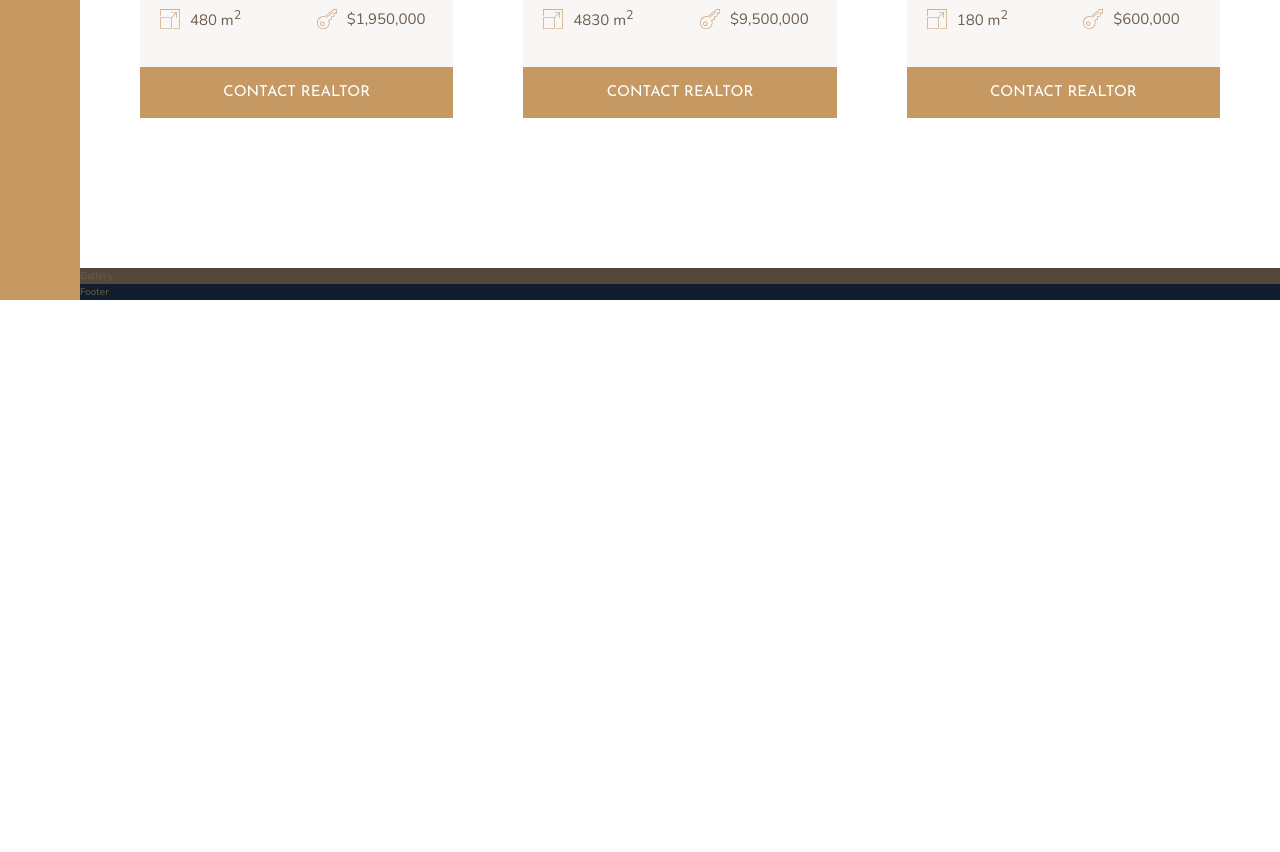
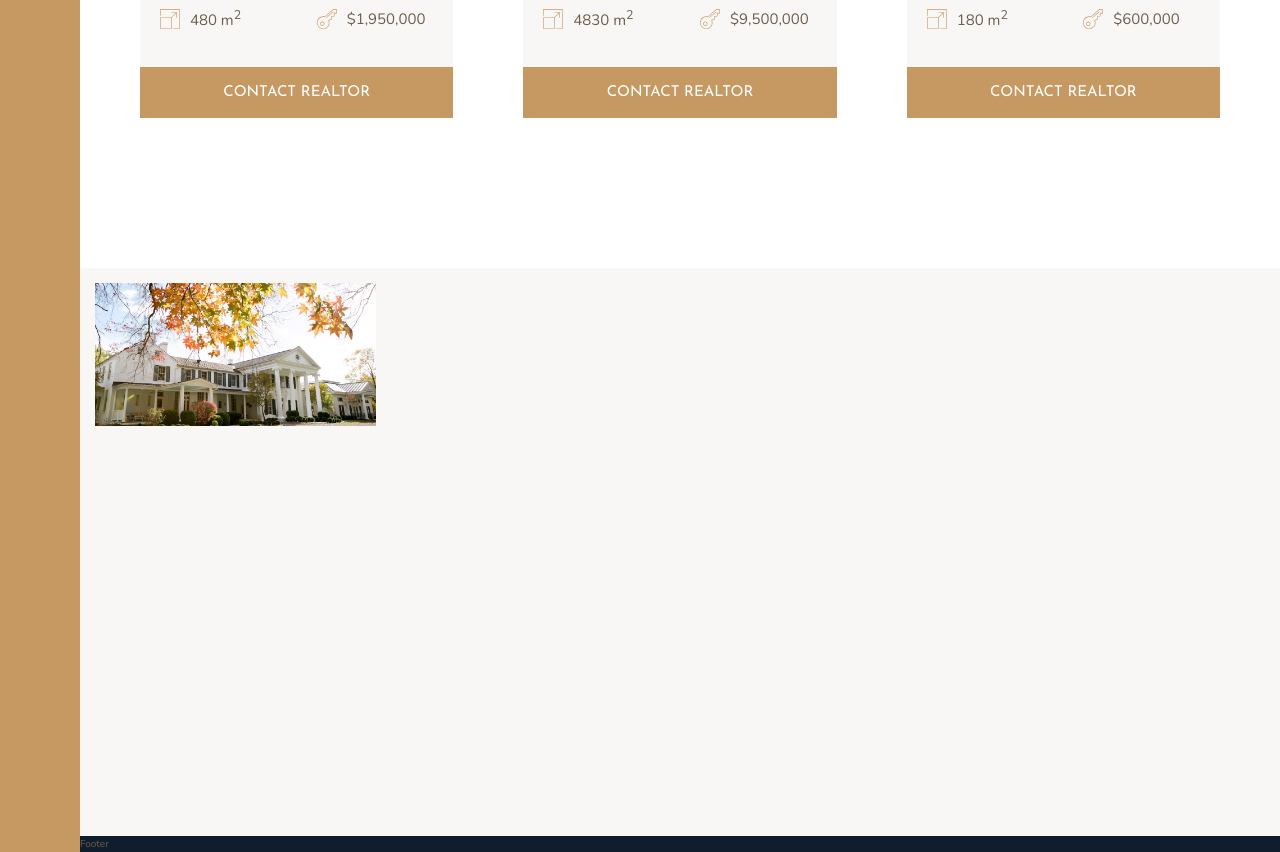
Before and after one commit to matheusalxds/Advance-CSS-Course-Nexter, a website: page index.html in a window 1280 px wide. Shown: the part 2804-3656 px from the top of the page. Before the commit the page ends 3104 px from the top, so only its background shows below. Drawn offline with nearby package versions, Linux system fonts and the light colour scheme.

Commit message:
Finished the first part of grid from Gallery

```diff
--- a/index.html
+++ b/index.html
@@ -345,11 +345,13 @@
         <button class="btn home__btn">Contact Realtor</button>
       </div>
 
-
     </section>
 
     <section class="gallery">
-      Gallery
+      <figure class="gallery__item gallery__item--1">
+        <img src="img/gal-1.jpeg" alt="Gallery image 1" class="gallery__img">
+      </figure>
+
     </section>
 
     <footer class="footer">
--- a/sass/_gallery.scss
+++ b/sass/_gallery.scss
@@ -1,4 +1,24 @@
 .gallery {
-  background-color: $color-grey-dark-1;
+  background-color: $color-grey-light-1;
   grid-column: full-start / full-end;
+
+  display: grid;
+  grid-template-columns: repeat(8, 1fr);
+  grid-template-rows: repeat(7, 5vw);
+  grid-gap: 1.5rem;
+  padding: 1.5rem;
+
+  &__item {
+    &--1 {
+      grid-row: 1 / span 2;
+      grid-column: 1 / span 2;
+    }
+  }
+
+  &__img {
+    width: 100%;
+    height: 100%;
+    object-fit: cover; // To use object-fit: cover, you ALWAYS need to set width and height!!
+    display: block;
+  }
 }
```
Also changed, not shown: css/style.css.
